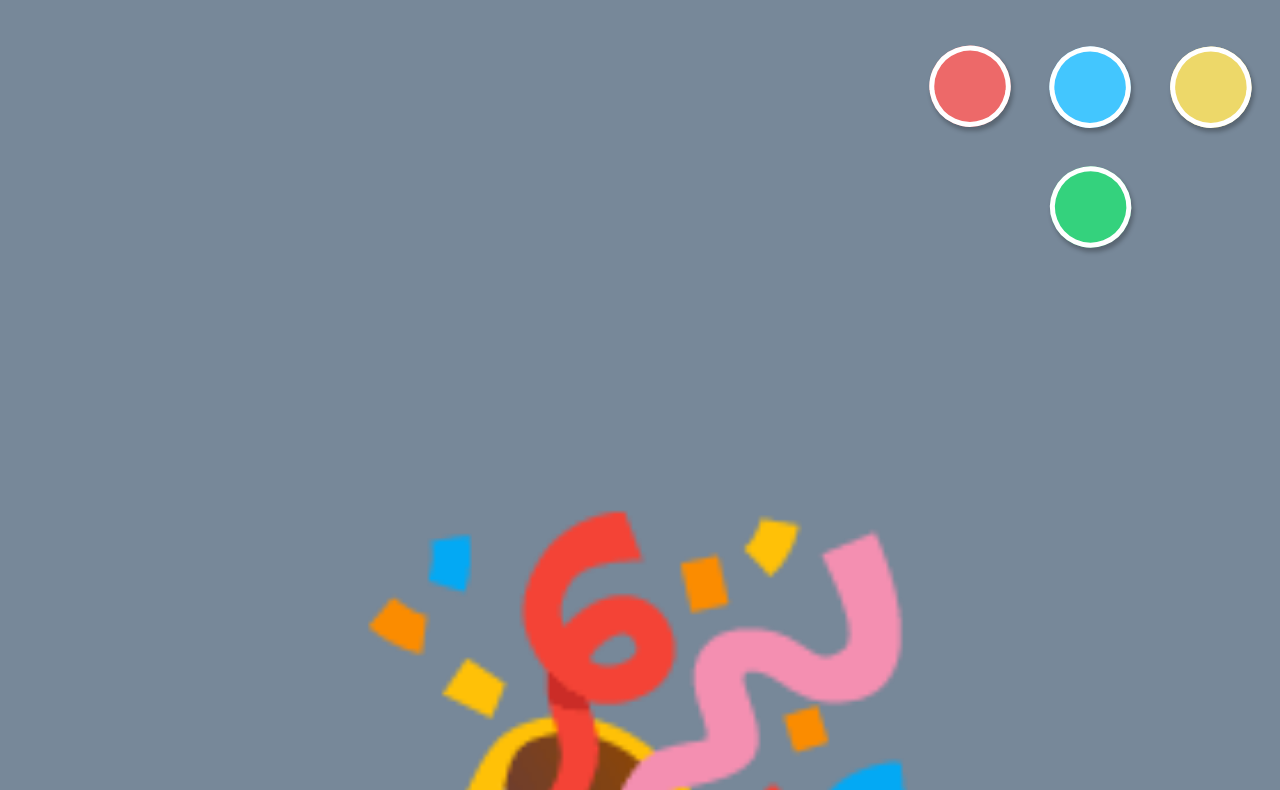
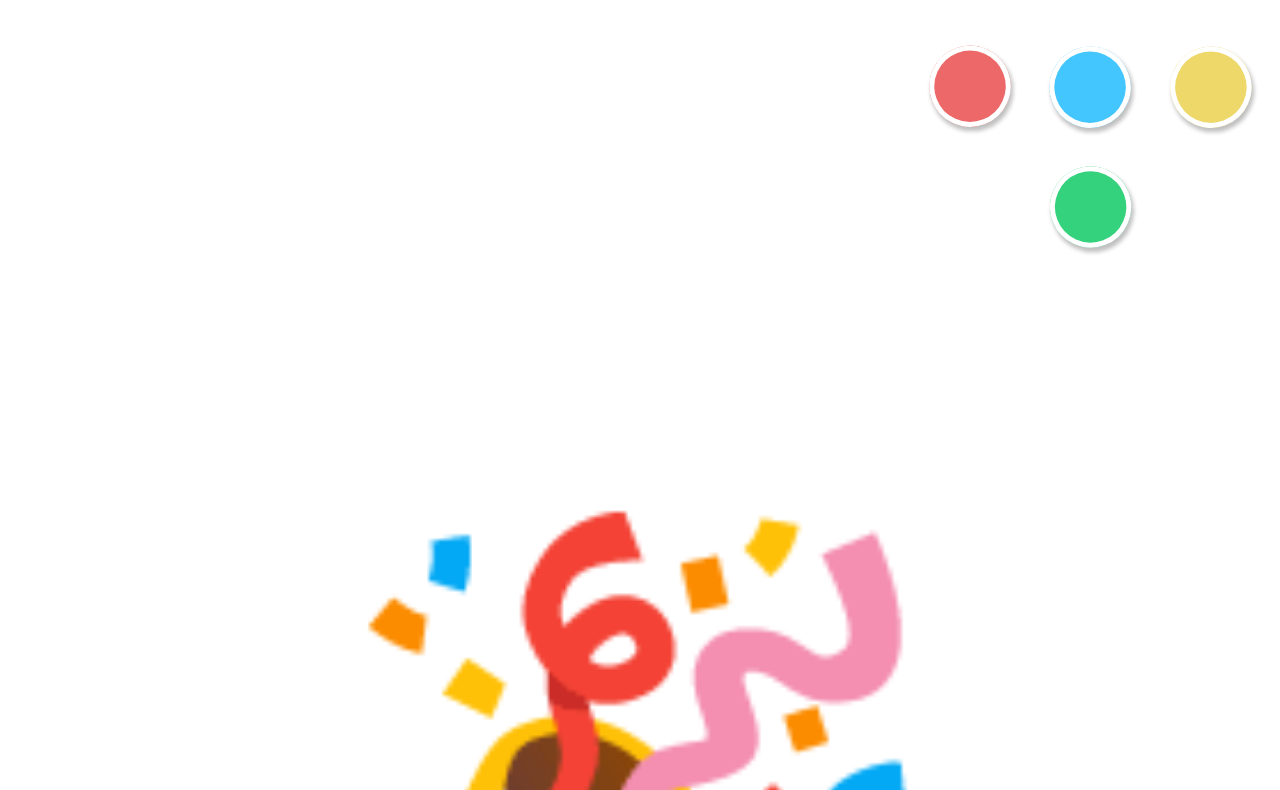
Before and after one commit to Alexander-Alvarado/uno-online, a website: page public/index.html in a window 1280 px wide. Shown: the part 419-1209 px from the top of the page. Drawn offline with nearby package versions, Linux system fonts and the light colour scheme; a script that the page names is missing.

Commit message:
Made background whtie

```diff
--- a/public/styles.css
+++ b/public/styles.css
@@ -2,7 +2,7 @@
 @import url("https://fonts.googleapis.com/css?family=Roboto:100&display=swap");
 
 body {
-  background-color: lightslategray;
+  background-color: white;
   font-family: "Montserrat", "sans-serif";
 }
 
```
